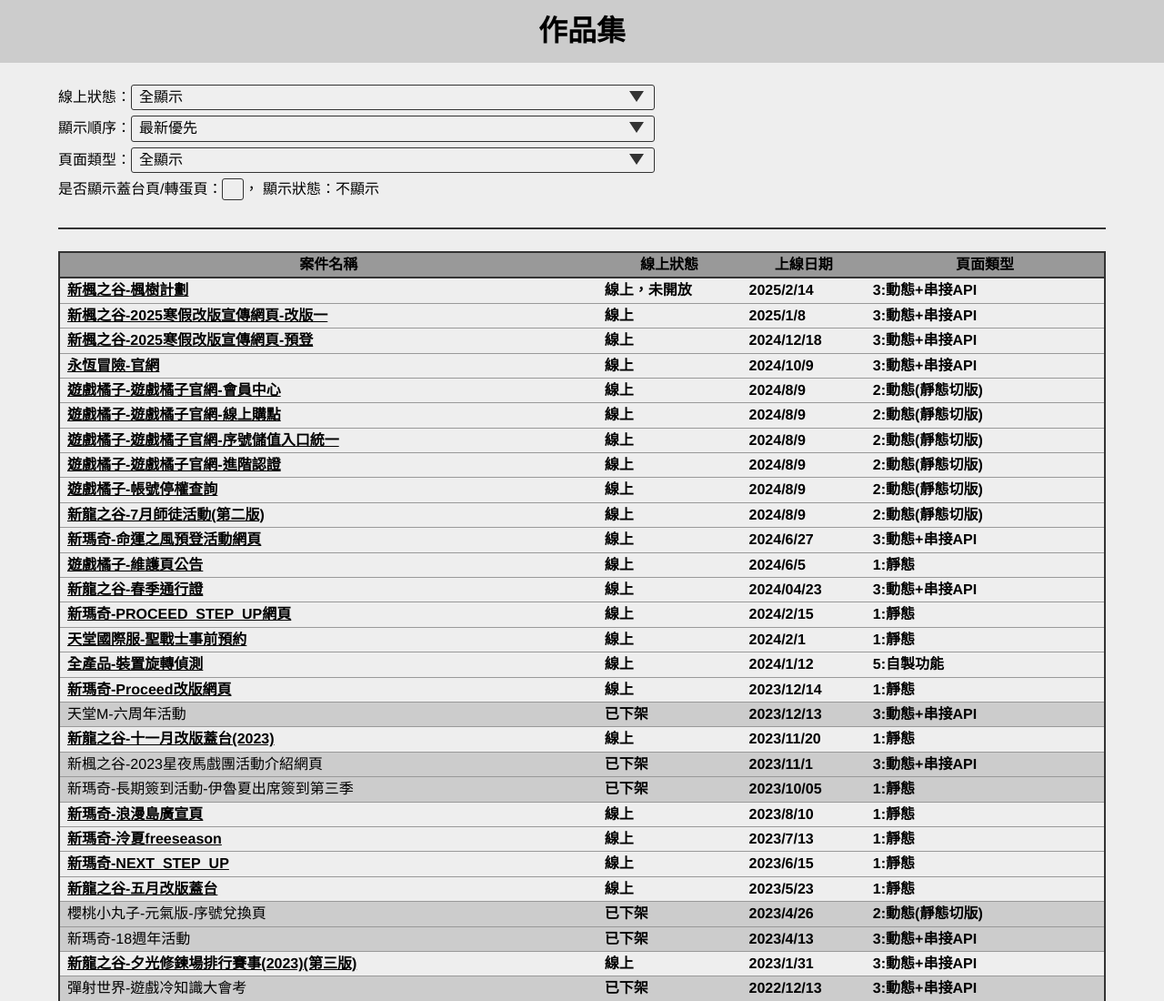
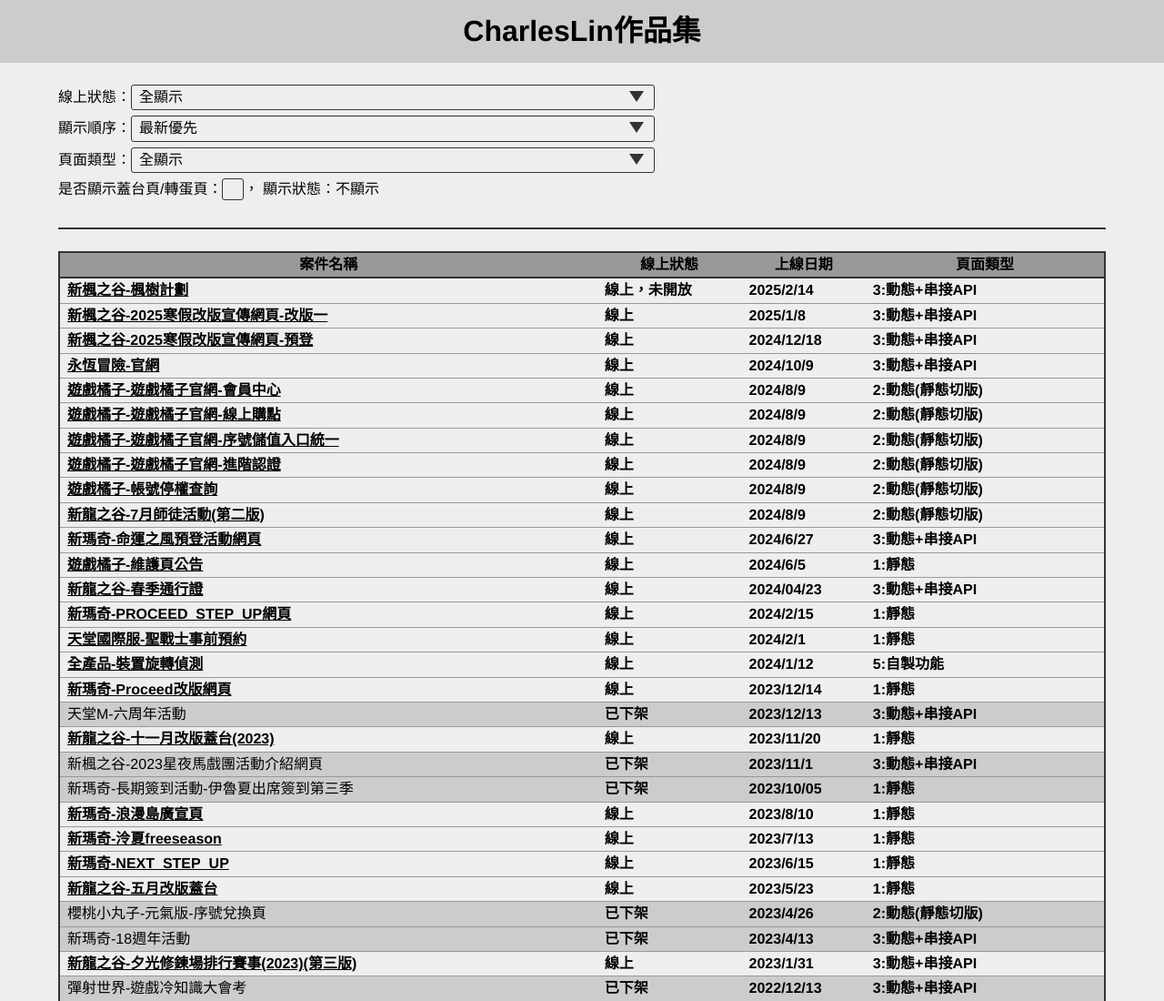
Before and after one commit to charleslin832/charleslin832.github.io, a plain HTML site: page index.html in a window 1280 px wide. Shown: the top 1100 px of the page at 91% size. Drawn offline with nearby package versions, Linux system fonts and the light colour scheme.

Commit message:
title更新

```diff
--- a/index.html
+++ b/index.html
@@ -7,10 +7,10 @@
 	<!-- IOS safari處理 -->
 	<meta name="format-detection" content="telephone=no,date=no,address=no,email=no,url=no" />
 	<!-- meta -->
-	<title>index</title>
+	<title>CharlesLin作品集</title>
 	<meta name="description" content="">
 	<!--社群-->
-	<meta property="og:title" content="index">
+	<meta property="og:title" content="CharlesLin作品集">
 	<meta property="og:description" content="">
 	<meta property="og:type" content="website">
 	<meta property="og:url" content="">
@@ -35,7 +35,7 @@
 <body>
 	<!-- wrapper -->
 	<div id="app" class="wrapper typeBG">
-		<h1>作品集</h1>
+		<h1>CharlesLin作品集</h1>
 		<control-area></control-area>
 		<table-area></table-area>
 	</div>
```
